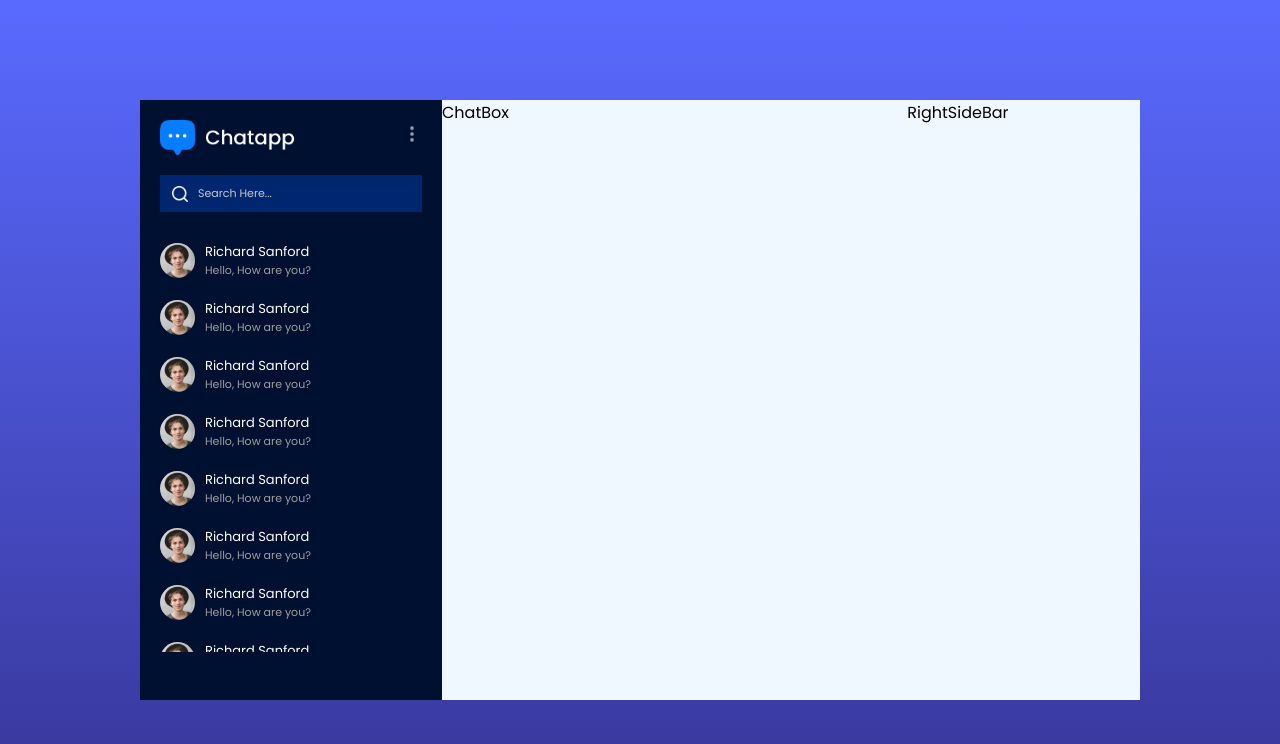
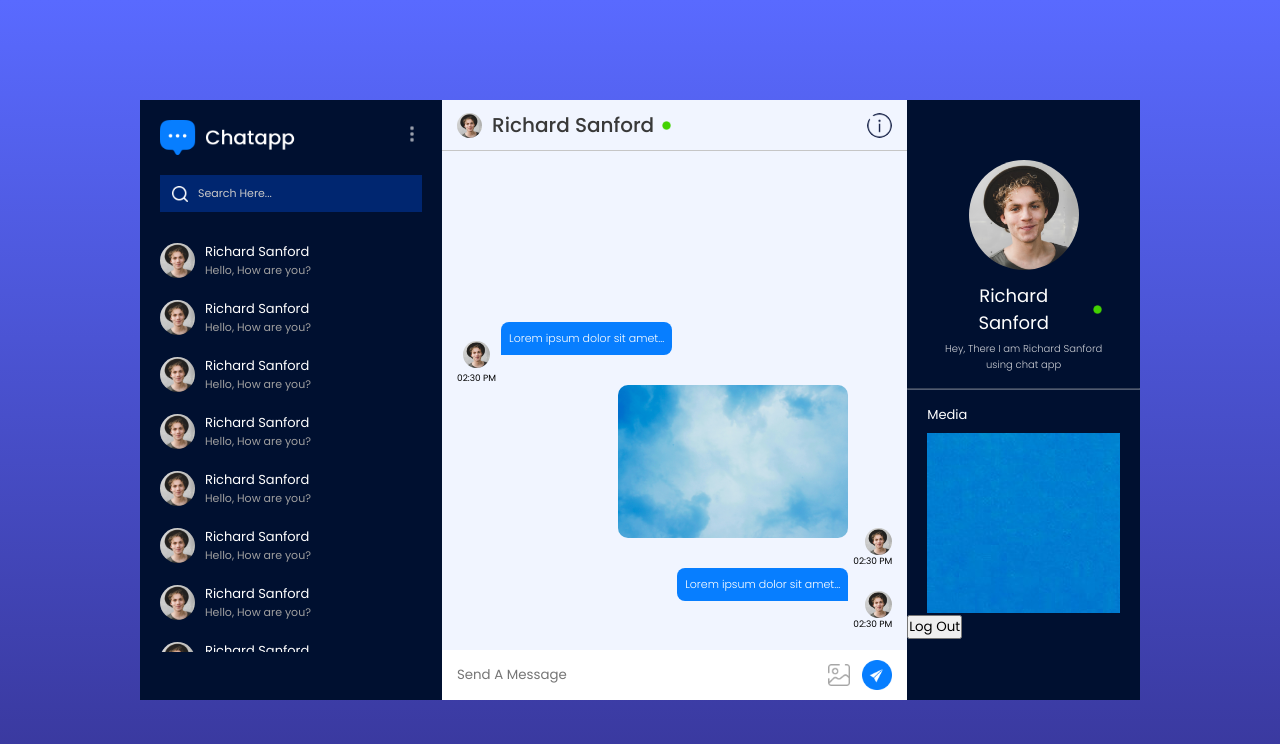
Before and after one commit to WissemJderi/chat-app, a React (Vite) app: page /chat in a window 1280 px wide. Shown: the top 744 px of the page. Built offline with nearby package versions, Linux system fonts and the light colour scheme.

Commit message:
Refactor code structure for improved readability and maintainability

```diff
--- a/src/components/ChatBox/ChatBox.css
+++ b/src/components/ChatBox/ChatBox.css
@@ -0,0 +1,105 @@
+.chat-box {
+  height: 75vh;
+  position: relative;
+  background-color: #f1f5ff;
+}
+.chat-user {
+  padding: 10px 15px;
+  display: flex;
+  align-items: center;
+  gap: 10px;
+  border-bottom: 1px solid #c6c6c6;
+}
+.chat-user img {
+  width: 25px;
+  border-radius: 50%;
+}
+.chat-user p {
+  flex: 1;
+  font-weight: 500;
+  font-size: 20px;
+  color: #393939;
+  display: flex;
+  align-items: center;
+  gap: 5px;
+}
+.chat-input {
+  display: flex;
+  align-items: center;
+  gap: 12px;
+  padding: 10px 15px;
+  background: white;
+  position: absolute;
+  bottom: 0;
+  left: 0;
+  right: 0;
+}
+.chat-input img {
+  width: 30px;
+  cursor: pointer;
+}
+.chat-input label {
+  display: flex;
+}
+.chat-input label img {
+  width: 22px !important;
+}
+.chat-input input {
+  flex: 1;
+  border: none;
+  outline: none;
+}
+.chat-message {
+  height: calc(100% - 70px);
+  padding-bottom: 50px;
+  overflow: scroll;
+  display: flex;
+  flex-direction: column-reverse;
+}
+.s-message div img,
+.r-message div img {
+  width: 27px;
+  aspect-ratio: 1/1;
+  border-radius: 50px;
+}
+.s-message,
+.r-message {
+  display: flex;
+  align-items: end;
+  justify-content: end;
+  gap: 5px;
+  padding: 0px 15px;
+}
+.s-info {
+  display: flex;
+  flex-direction: column;
+  align-items: end;
+}
+
+.r-message {
+  flex-direction: row-reverse;
+  justify-content: start;
+}
+.message {
+  color: white;
+  background-color: #077eff;
+  padding: 8px;
+  max-width: 200px;
+  font-size: 11px;
+  font-weight: 300;
+  border-radius: 8px 8px 0px 8px;
+  margin-bottom: 30px;
+}
+.r-message .message {
+  border-radius: 8px 8px 8px 0px;
+}
+.s-message div,
+.r-message div {
+  text-align: center;
+  font-size: 9px;
+}
+.message-img {
+  max-width: 230px;
+  margin-bottom: 30px;
+  border-radius: 10px;
+}
--- a/src/components/ChatBox/ChatBox.jsx
+++ b/src/components/ChatBox/ChatBox.jsx
@@ -1,7 +1,50 @@
 import React from "react";
-import "./ChatBox.css"
+import "./ChatBox.css";
+import assets from "../../assets/assets";
 const ChatBox = () => {
-  return <div>ChatBox</div>;
+  return (
+    <div className="chat-box">
+      <div className="chat-user">
+        <img src={assets.profile_img} alt="" />
+        <p>
+          Richard Sanford <img src={assets.green_dot} alt="" className="dot" />
+        </p>
+        <img src={assets.help_icon} className="help" alt="" />
+      </div>
+      <div className="chat-message">
+        <div className="s-message">
+          <p className="message">Lorem ipsum dolor sit amet...</p>
+          <div className="s-info">
+            <img src={assets.profile_img} alt="" />
+            <p>02:30 PM</p>
+          </div>
+        </div>
+        <div className="s-message">
+          <img className="message-img" src={assets.pic1} alt="" />
+          <div className="s-info">
+            <img src={assets.profile_img} alt="" />
+            <p>02:30 PM</p>
+          </div>
+        </div>
+
+        <div className="r-message">
+          <p className="message">Lorem ipsum dolor sit amet...</p>
+          <div>
+            <img src={assets.profile_img} alt="" />
+            <p>02:30 PM</p>
+          </div>
+        </div>
+      </div>
+      <div className="chat-input">
+        <input type="text" placeholder="Send A Message" />
+        <input type="file" id="image" accept="image/png, image/jpeg" hidden />
+        <label htmlFor="image">
+          <img src={assets.gallery_icon} alt="" />
+        </label>
+        <img src={assets.send_button} alt="" />
+      </div>
+    </div>
+  );
 };
 
 export default ChatBox;
--- a/src/components/RightSideBar/RightSideBar.css
+++ b/src/components/RightSideBar/RightSideBar.css
@@ -0,0 +1,48 @@
+.right-s {
+  color: white;
+  background: #001030;
+  position: relative;
+  height: 75vh;
+  overflow: scroll;
+}
+.rs-profile {
+  padding-top: 60px;
+  text-align: center;
+  max-width: 70%;
+  margin: auto;
+}
+.rs-profile img {
+  width: 110px;
+  aspect-ratio: 1/1;
+  border-radius: 50%;
+}
+.rs-profile h3 {
+  font-size: 18px;
+  font-weight: 400;
+  display: flex;
+  align-items: center;
+  justify-content: center;
+  gap: 5px;
+  margin: 5px 0px;
+}
+.rs-profile p {
+  font-size: 10px;
+  opacity: 80%;
+  font-weight: 300;
+}
+.right-s hr {
+  border-color: #ffffff50;
+  margin: 15px 0px;
+}
+.rs-media {
+  padding: 0px 20px;
+  font-size: 13px;
+}
+.rs-media div {
+  max-height: 180px;
+  overflow-y: scroll;
+  display: grid;
+  grid-template-columns: 1fr 1fr 1fr;
+  gap: 5px;
+  margin-top: 8px;
+}
--- a/src/components/RightSideBar/RightSideBar.jsx
+++ b/src/components/RightSideBar/RightSideBar.jsx
@@ -1,9 +1,31 @@
-import React from 'react'
-import "./RightSideBar.css"
+import React from "react";
+import "./RightSideBar.css";
+import assets from "../../assets/assets";
 const RightSideBar = () => {
   return (
-    <div>RightSideBar</div>
-  )
-}
+    <div className="right-s">
+      <div className="rs-profile">
+        <img src={assets.profile_img} alt="" />
+        <h3>
+          Richard Sanford <img src={assets.green_dot} className="dot" alt="" />
+        </h3>
+        <p>Hey, There I am Richard Sanford using chat app</p>
+      </div>
+      <hr />
+      <div className="rs-media">
+        <p>Media</p>
+        <div>
+          <img src={assets.pic1} alt="" />
+          <img src={assets.pic3} alt="" />
+          <img src={assets.pic3} alt="" />
+          <img src={assets.pic3} alt="" />
+          <img src={assets.pic1} alt="" />
+          <img src={assets.pic3} alt="" />
+        </div>
+      </div>
+      <button>Log Out</button>
+    </div>
+  );
+};
 
-export default RightSideBar
+export default RightSideBar;
--- a/src/index.css
+++ b/src/index.css
@@ -8,3 +8,6 @@
 ::-webkit-scrollbar {
   display: none;
 }
+img.dot{
+  width: 15px !important;
+}
```
Also changed, not shown: src/assets/assets.js (+19 -19 lines), src/assets/background.jpg (added).
